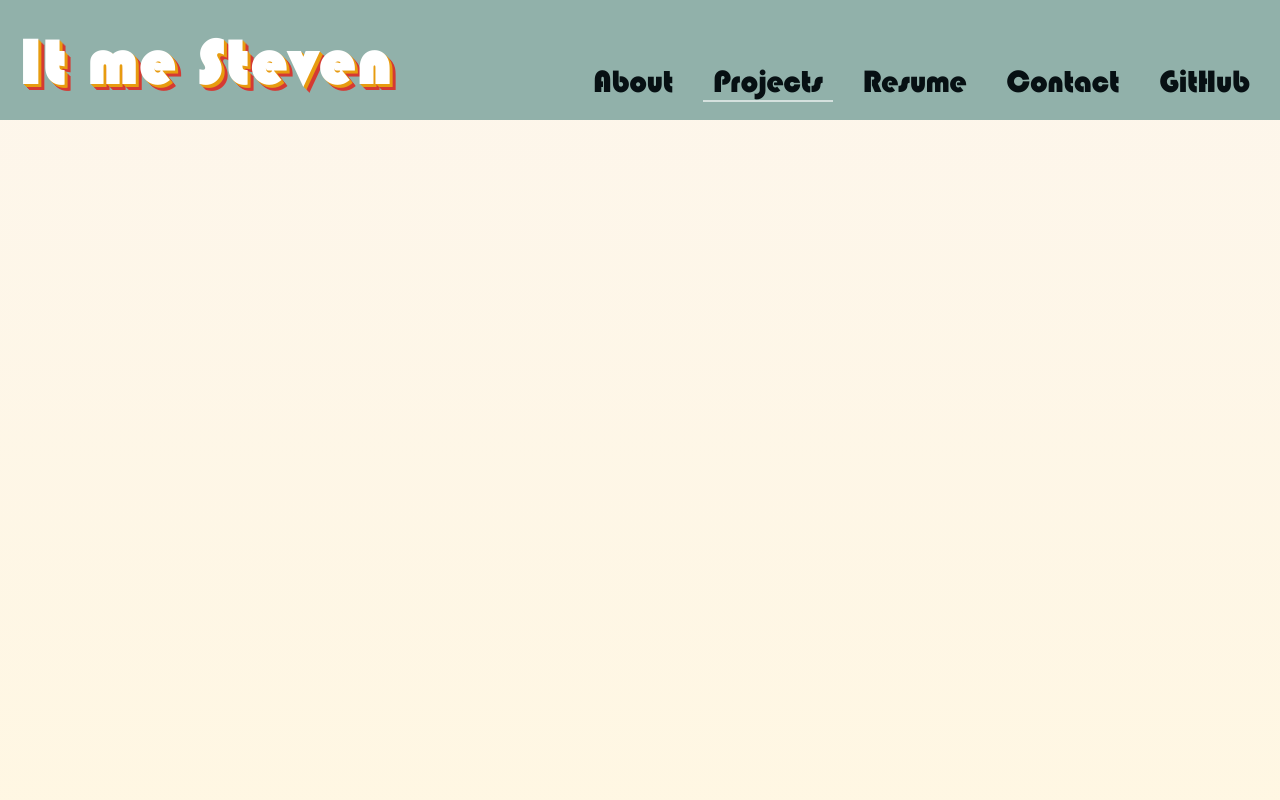
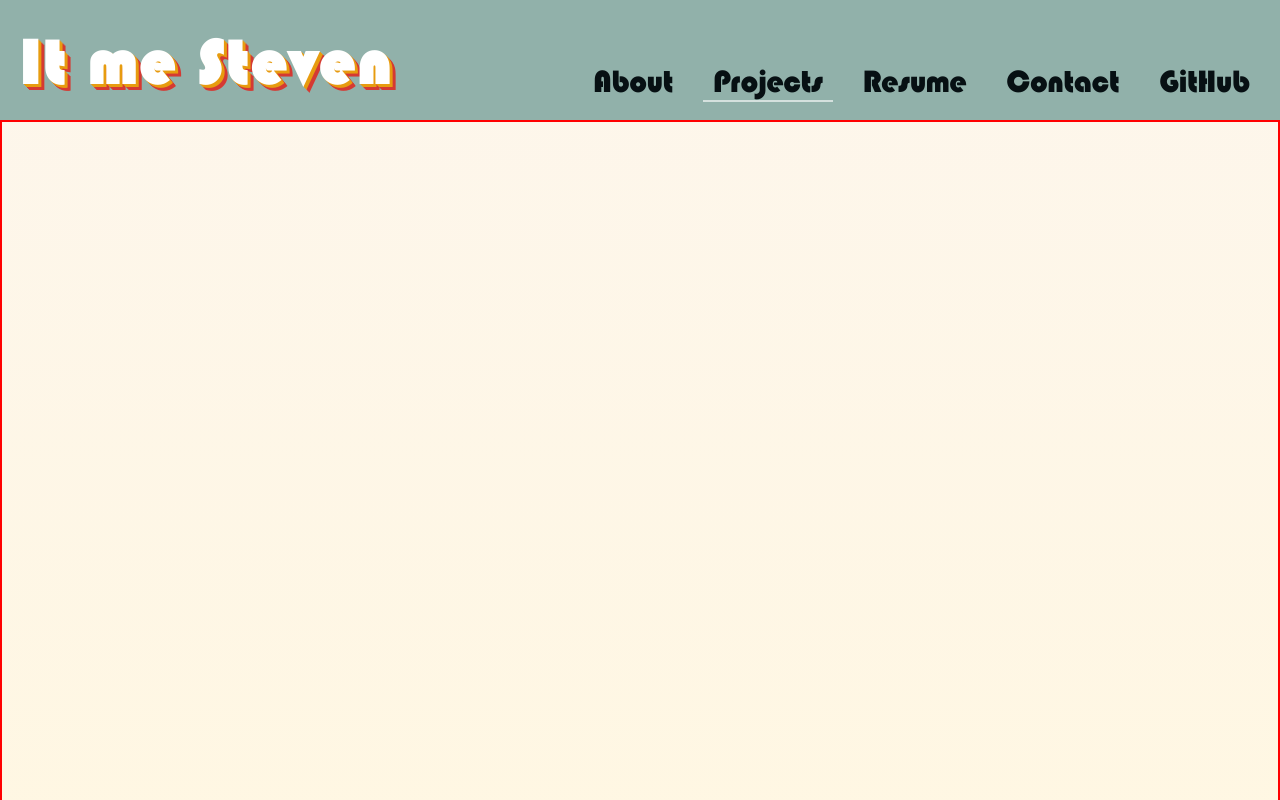
Before and after one commit to itsnameissteven/portfolio, a React (Create React App) app: page /projects in a window 1280 px wide. Built offline with nearby package versions, Linux system fonts and the light colour scheme.

Commit message:
Fix css bugs

```diff
--- a/public/index.html
+++ b/public/index.html
@@ -14,7 +14,6 @@
     <title>Steven Mancine</title>
   </head>
   <body>
-    <noscript>You need to enable JavaScript to run this app.</noscript>
     <div id="root"></div>
   </body>
 </html>
--- a/src/components/App/App.js
+++ b/src/components/App/App.js
@@ -3,6 +3,7 @@ import { Route,  } from 'react-router-dom';
 import ContactPage from '../ContactPage/ContactPage';
 import Nav from '../Nav/Nav';
 import Resume from '../Resume/Resume';
+import Projects from '../Projects/Projects';
 
 const App = () => {
   const [dropDown, setDropDown] = useState(false);
@@ -18,6 +19,7 @@ const App = () => {
       <Nav dropDown={dropDown} openDropDown={() => setDropDown(!dropDown)}/>
       <Route path='/contact' component={ContactPage} />
       <Route path="/resume" component={Resume} />
+      <Route path="/projects" component={Projects} />
     </div>
   );
 }
--- a/src/components/App/App.scss
+++ b/src/components/App/App.scss
@@ -1,6 +1,6 @@
 .App {
   background: linear-gradient(to bottom, $mainColor, $accentMain 120%);
-  padding-bottom: 4rem;
+  overflow: auto;
 }
 
 @media (prefers-reduced-motion: no-preference) {
--- a/src/components/ContactPage/ContactPage.js
+++ b/src/components/ContactPage/ContactPage.js
@@ -17,7 +17,6 @@ const ContactPage = () => {
         </div>
         <ContactForm />
       </div>
-
   )
 }
 
--- a/src/components/ContactPage/ContactPage.scss
+++ b/src/components/ContactPage/ContactPage.scss
@@ -1,5 +1,5 @@
 .contact {
-  margin: 6rem auto;
+  margin: 8rem auto;
   display: flex;
   width: 80%;
   max-width: 100rem;
--- /dev/null
+++ b/src/components/Projects/Projects.js
@@ -0,0 +1,11 @@
+import React from 'react';
+
+const Projects = () => {
+  return (
+    <div className="projects">
+
+    </div>
+  )
+}
+
+export default Projects;
--- /dev/null
+++ b/src/components/Projects/Projects.scss
@@ -0,0 +1,5 @@
+.projects {
+  height: 100%;
+  width: 100%;
+  border: 2px solid red;
+}
--- a/src/index.scss
+++ b/src/index.scss
@@ -1,8 +1,9 @@
 @import "./styles/_variables.scss";
-@import "./styles/_base.scss";
 @import "./styles/_fonts.scss";
 @import "./components/App/App.scss";
 @import "../src/components/Nav/Nav.scss";
 @import "../src/components/ContactForm/ContactForm.scss";
 @import "../src/components/ContactPage/ContactPage.scss";
 @import "../src/components/Resume/Resume.scss";
+@import "../src/components/Projects/Projects.scss";
+@import "./styles/_base.scss";
--- a/src/styles/_base.scss
+++ b/src/styles/_base.scss
@@ -6,21 +6,34 @@
   box-sizing: border-box;
 }
 
-html,
-body,
-#root,
+html {
+  min-height: 100%;
+}
+
+body {
+  height: 100%;
+}
+
+#root {
+  height: 100% !important;
+}
+
 .App {
-  min-height: 100vh;
+  height: 100%;
+}
+
+html {
+  min-height: 100%;
+  height: 100%;
 }
 
 html {
   font-size: 62.5%;
-  min-height: fit-content;
 }
 
 body {
   min-height: 100%;
-  color: $black;
+  /* color: $black; */
   font-family: "futuramedium", "Fira Sans", sans-serif;
   -webkit-font-smoothing: antialiased;
   -moz-osx-font-smoothing: grayscale;
```
Lines whose indentation alone changed are shown as unchanged.
